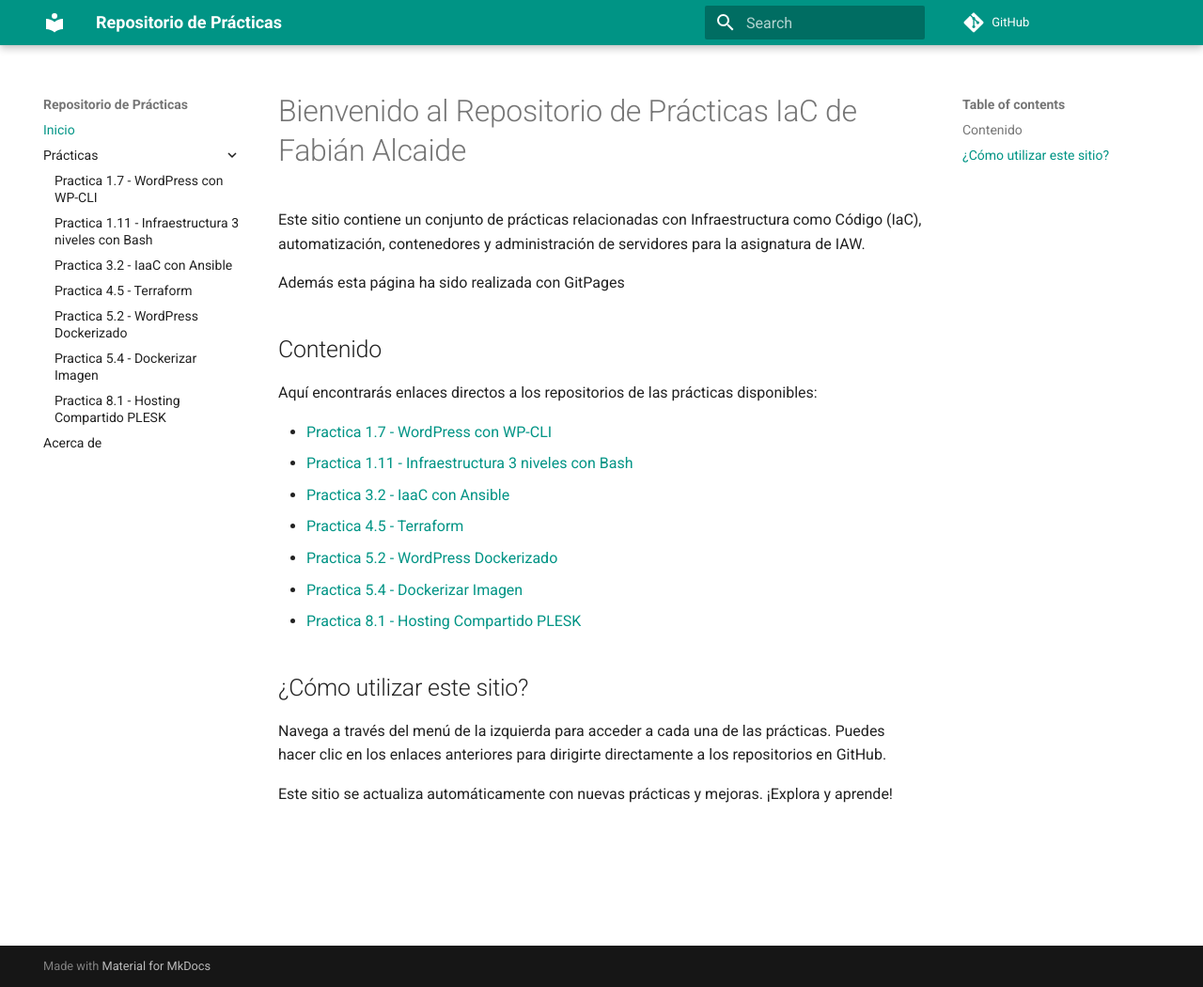
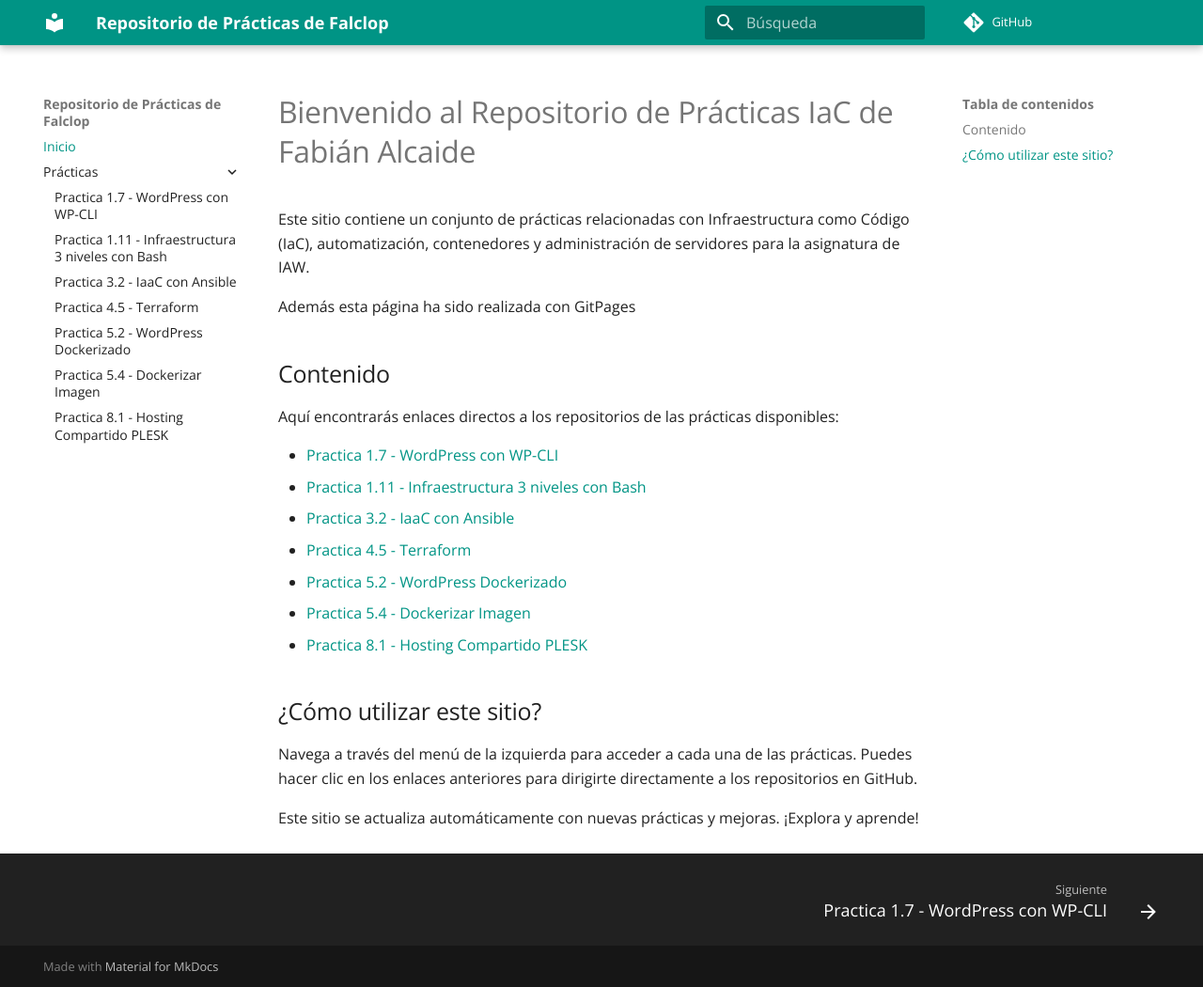
Before and after one commit to falclop/Practica6.2-Creacion_MKdocs, an MkDocs documentation site: the page built from docs/index.md, in a window 1280 px wide and 1050 px high. Shown: the whole window at 94% size. Built offline with MkDocs 1.6.1 and Material for MkDocs 9.7.7, drawn with Linux system fonts in a browser that asks for light colours.

Commit message:
se finaliza repo

```diff
--- a/mkdocs.yml
+++ b/mkdocs.yml
@@ -1,15 +1,32 @@
-site_name: "Repositorio de Prácticas"
+site_name: "Repositorio de Prácticas de Falclop"
 repo_url: "https://github.com/falclop"
 theme:
   name: "material"
   palette:
     primary: teal
+  font:
+    text: Open Sans
+  language: es
+
   features:
+    # Carga instantánea
     - navigation.instant
+    # Ancla de navegación para contenido
     - navigation.tracking
+    # Menus extendibles
     - navigation.expand
+    # Barra de búsqueda
     - search.suggest
     - search.highlight
+    # Cabecera se esconde al scrollear
+    - header.autohide
+    - navigation.footer
+
+  extra:
+    - icon: fontawesome/brands/github
+      link: https://github.com/falclop
+    - icon: fontawesome/brands/linkedin
+      link: https://www.linkedin.com/in/fabianalcaidelopez1991/
 
 nav:
   - Inicio: index.md
@@ -21,7 +38,7 @@ nav:
       - "Practica 5.2 - WordPress Dockerizado": p52.md
       - "Practica 5.4 - Dockerizar Imagen": p54.md
       - "Practica 8.1 - Hosting Compartido PLESK": p8.md
-  - Acerca de: about.md
+
 markdown_extensions:
   - toc:
       permalink: "#"
```
Also changed, not shown: docs/about.md (deleted), site/404.html, site/about/index.html (deleted), site/index.html, site/p111/index.html, site/p17/index.html, site/p32/index.html, site/p45/index.html, site/p52/index.html, site/p54/index.html, site/p8/index.html, site/search/search_index.json.
